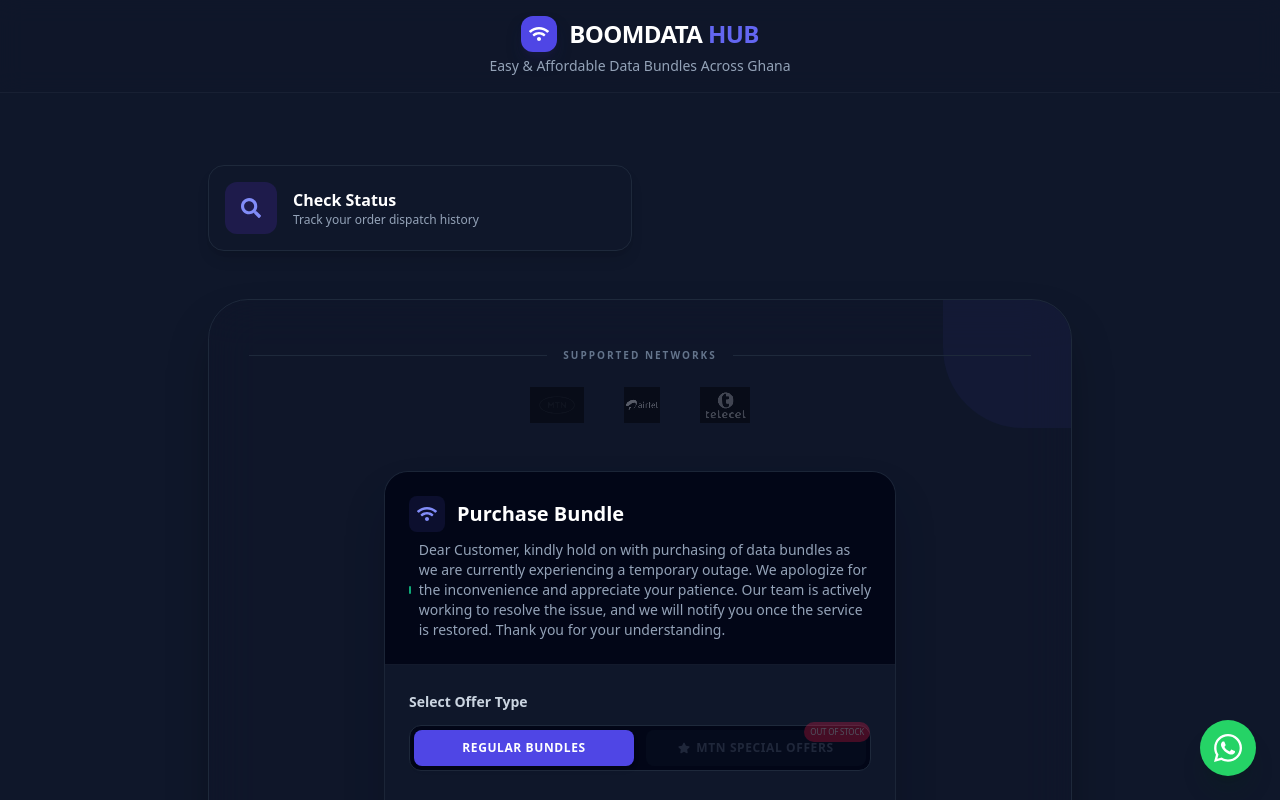
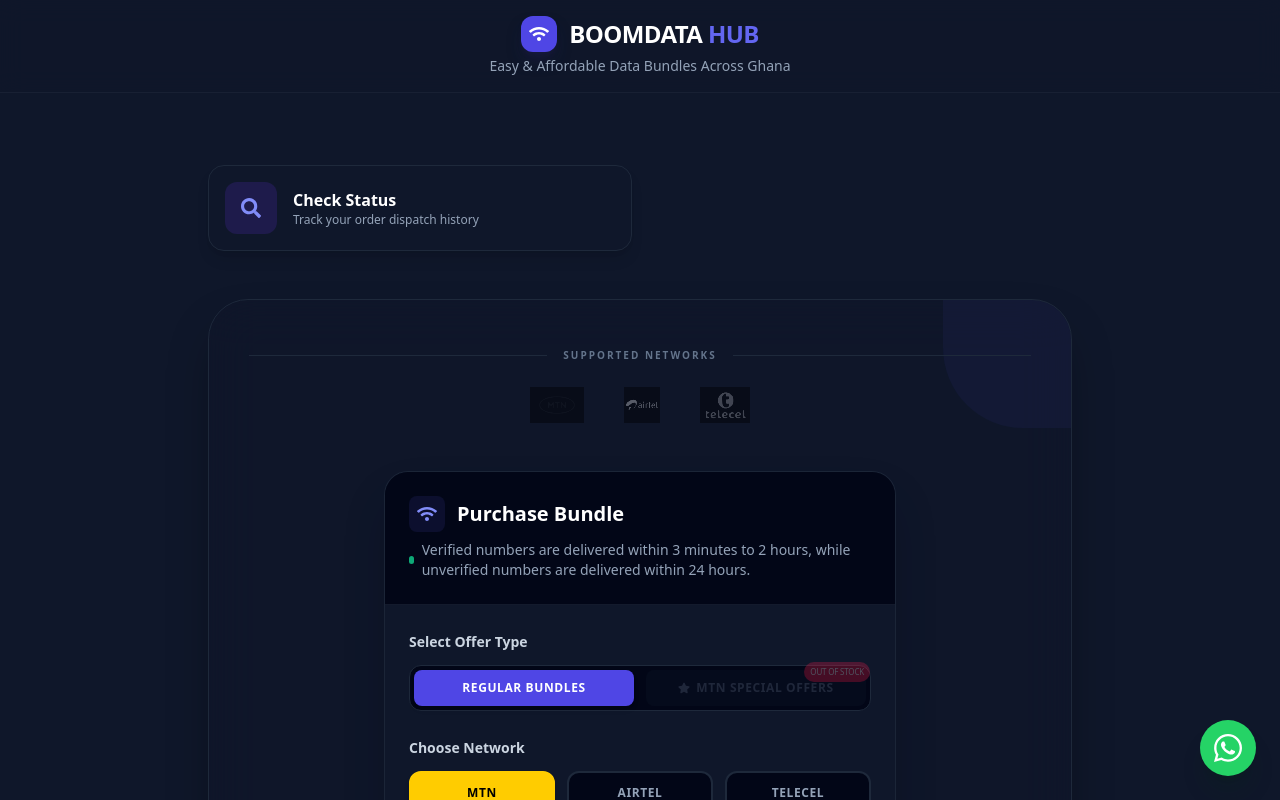
Before and after one commit to Chideraeustace/boomdatahub, a React (Create React App) app: page / in a window 1280 px wide. Shown: the top 800 px of the page. Built offline with nearby package versions, Linux system fonts and the light colour scheme; no server answers.

Commit message:
updated the message

```diff
--- a/src/components/PurchaseForm.js
+++ b/src/components/PurchaseForm.js
@@ -241,11 +241,7 @@ const PurchaseForm = ({ setStatusMessage }) => {
           </div>
           <p className="text-slate-400 text-sm flex items-center gap-2">
             <span className="inline-block w-2 h-2 bg-emerald-500 rounded-full animate-pulse" />
-            Dear Customer, kindly hold on with purchasing of data bundles as we
-            are currently experiencing a temporary outage. We apologize for the
-            inconvenience and appreciate your patience. Our team is actively
-            working to resolve the issue, and we will notify you once the
-            service is restored. Thank you for your understanding.
+            Verified numbers are delivered within 3 minutes to 2 hours, while unverified numbers are delivered within 24 hours.
           </p>
         </div>
 
```
